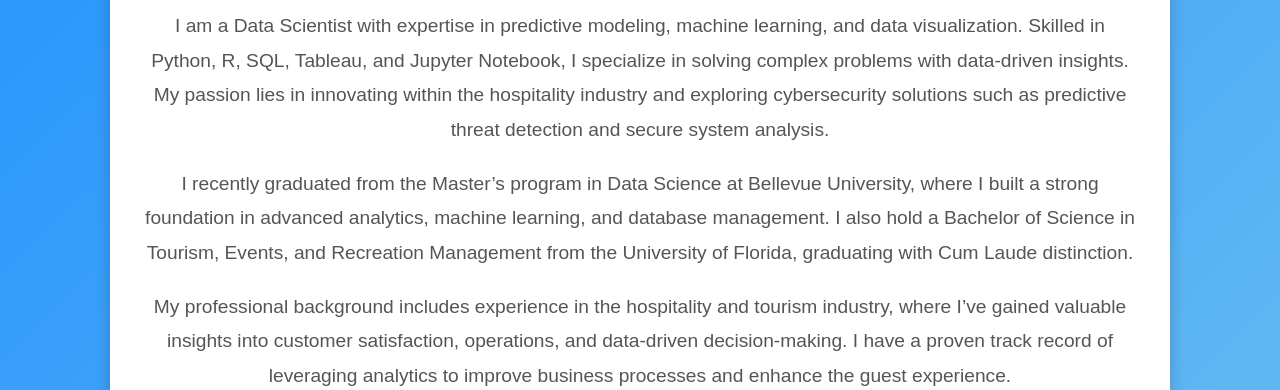
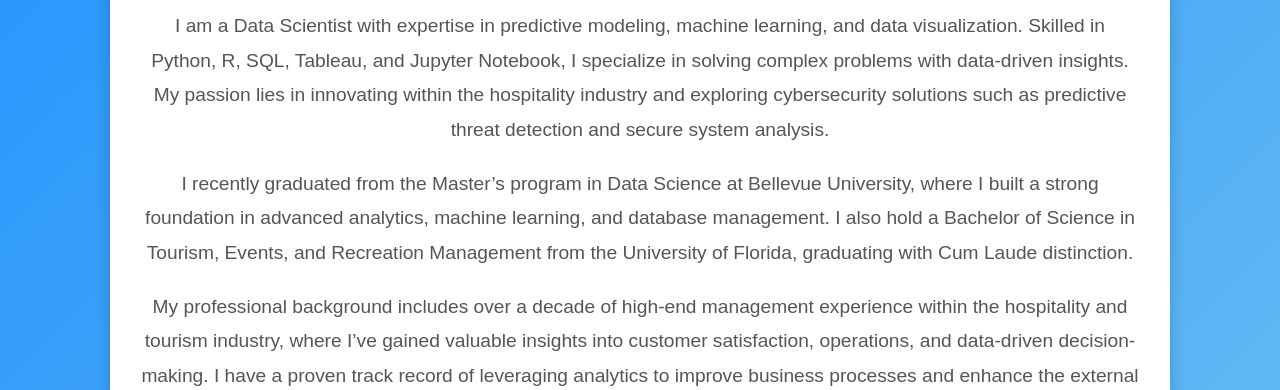
Before and after one commit to kennwade/Data-Science-Portfolio, a plain HTML site: page index.html in a window 1280 px wide. Shown: the part 410-800 px from the top of the page. Drawn offline with Linux system fonts and the light colour scheme.

Commit message:
Update index.html

```diff
--- a/index.html
+++ b/index.html
@@ -148,9 +148,9 @@
 </p>
     </p>
     <p>
-      My professional background includes experience in the hospitality and tourism industry, where I’ve gained valuable insights
+      My professional background includes over a decade of high-end management experience within the hospitality and tourism industry, where I’ve gained valuable insights
       into customer satisfaction, operations, and data-driven decision-making. I have a proven track record of leveraging analytics
-      to improve business processes and enhance the guest experience.
+      to improve business processes and enhance the external guest experience and the internal business workflow and efficiency experience.
     </p>
   </div>
 
```
